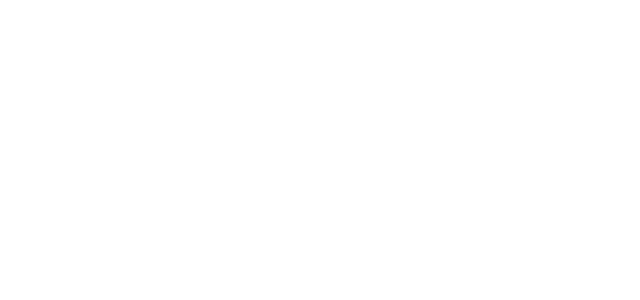
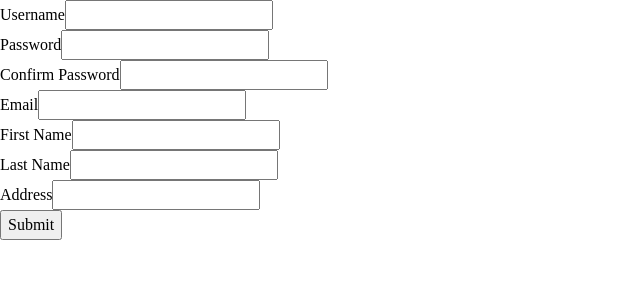
Before and after one commit to ABeanIRL/Project02, a React (Vite) app in the folder Frontend/: page /restaurant/register in a window 1280 px wide. Before the commit this address had no page. Shown: the top 300 px of the page, without its empty margins (0-640 px from the left). Built offline with nearby package versions, Linux system fonts and the light colour scheme.

Commit message:
Login and Register and MyOrders frontend stubs
They are all half-implemented pending me/bach getting the login tokens fully implemented

```diff
--- a/Frontend/src/App.jsx
+++ b/Frontend/src/App.jsx
@@ -9,6 +9,7 @@
 import Homepage from './pages/restaurant/Homepage';
 import NewOrder from './pages/restaurant/NewOrder';
 import MyOrders from './pages/restaurant/MyOrders';
+import Register from "./pages/restaurant/Register";
 
 const App = () => {
   return (
@@ -18,6 +19,7 @@
         <Route path='/tracking' element={<TrackingHome />} />
         <Route path='/restaurant' element={<Homepage />} />
         <Route path='/restaurant/login' element={<Login />} />
+        <Route path='/restaurant/register' element={<Register />} />
         <Route path='/restaurant/order' element={<NewOrder />} />
         <Route path='/restaurant/myOrders' element={<MyOrders />} />
       </Routes>
--- a/Frontend/src/components/RestaurantHeader.jsx
+++ b/Frontend/src/components/RestaurantHeader.jsx
@@ -39,6 +39,9 @@
         >
           Gustosa
         </Typography>
+        <Button color="inherit" href="/restaurant/register">
+        Register
+        </Button>
         <Button color="inherit" href="/restaurant/login">
           Login
         </Button>
--- a/Frontend/src/pages/restaurant/Login.jsx
+++ b/Frontend/src/pages/restaurant/Login.jsx
@@ -5,9 +5,9 @@
   const navigate = useNavigate();
   const [email, setEmail] = useState("");
   const [password, setPassword] = useState("");
-  const [emailError, setEmailError] = useState("");
+  const [emailError, setEmailError] = useState(false);
   const [emailErrorMessage, setEmailErrorMessage] = useState("");
-  const [passwordError, setPasswordError] = useState("");
+  const [passwordError, setPasswordError] = useState(false);
   const [passwordErrorMessage, setPasswordErrorMessage] = useState("");
 
   const handleSubmit = async (event) => {
@@ -36,7 +36,8 @@
 
   const validateInputs = () => {
     let isValid = true;
-    if (!email || !/\S+@\S+\.\S+/.test(email.value)) {
+    if (!email || !(/\S+@\S+\.\S+/.test(email))) {
+      console.log(email, /\S+@\S+\.\S+/.test(email));
       setEmailError(true);
       setEmailErrorMessage("Please enter a valid email address.");
       isValid = false;
--- a/Frontend/src/pages/restaurant/MyOrders.jsx
+++ b/Frontend/src/pages/restaurant/MyOrders.jsx
@@ -1,13 +1,71 @@
 // import RestaurantHeader from "../../components/RestaurantHeader";
-// import { Box, List, ListItem, Typography, TextField } from "@mui/material/";
+ import { Box, List, ListItem, Typography, TextField } from "@mui/material/";
+ import { useState } from "react";
 // import PropTypes from "prop-types";
 
+//NOW USE THE MENULIST TO DEPLAY ORDER DETAILS SOMEHOW
+
 const MyOrders = () => {
+  const [orderID, setOrderID] = useState("");
+  const [orderDetails, setOrderDetails] = useState(null); // State to store the response data
+  const [error, setError] = useState(null); // State to handle errors
 
+  const handleSubmit = async (event) => {
+    event.preventDefault();
+
+    try {
+      const response = await fetch(
+        "http://localhost:3000/restaurant/register",
+        {
+          headers: { "Content-Type": "application/json" },
+          method: "POST",
+          body: JSON.stringify({ orderID }),
+        }
+      );
+
+      if (response.ok) {
+        const data = await response.json();
+        console.log("Good response received!");
+        setOrderDetails(data);
+      } else {
+        setError("Failed to fetch data");
+      }
+    } catch (error) {
+      console.error("Request failed:", error.message);
+    }
+  };
 
   return (
     <div>
-      <p>My Orders</p>
+      <form onSubmit={handleSubmit}>
+        <div>
+          <p>My Orders</p>
+          <input //order id(?) not username
+              id="orderid"
+              name="orderid"
+              type="text"
+              placeholder="Enter your order ID number here!"
+              required
+              value={orderID}
+              onChange={(e) => setOrderID(e.target.value)}
+            />
+        </div>
+        <button type="submit">Submit</button>
+      </form>
+
+      {error && (
+        <Typography color="error" variant="body1">
+          {error}
+        </Typography>
+      )}
+
+{orderDetails && (
+        <Typography color="error" variant="body1">
+          {orderDetails}
+        </Typography>
+      )}
+
+
     </div>
   );
 };
--- a/Frontend/src/pages/restaurant/Register.jsx
+++ b/Frontend/src/pages/restaurant/Register.jsx
@@ -5,10 +5,19 @@
   const navigate = useNavigate();
   const [email, setEmail] = useState("");
   const [password, setPassword] = useState("");
-  const [emailError, setEmailError] = useState("");
+  const [confirmPassword, setConfirmPassword] = useState("");
+  const [username, setUsername] = useState("");
+  const [firstname, setFirstname] = useState("");
+  const [lastname, setLastname] = useState("");
+  const [address, setAddress] = useState("");
+  const [emailError, setEmailError] = useState(false);
   const [emailErrorMessage, setEmailErrorMessage] = useState("");
-  const [passwordError, setPasswordError] = useState("");
+  const [passwordError, setPasswordError] = useState(false);
   const [passwordErrorMessage, setPasswordErrorMessage] = useState("");
+  const [confirmPasswordError, setConfirmPasswordError] = useState(false);
+  const [confirmPasswordErrorMessage, setConfirmPasswordErrorMessage] = useState("");
+  const [usernameError, setUsernameError] = useState(false);
+  const [usernameErrorMessage, setUsernameErrorMessage] = useState("");
 
   const handleSubmit = async (event) => {
     event.preventDefault();
@@ -16,14 +25,14 @@
     if (!validateInputs()) {
       return;
     }
-//wapofafpoi
+
     try {
       const response = await fetch(
         "http://localhost:3000/restaurant/register",
         {
           headers: { "Content-Type": "application/json" },
           method: "POST",
-          body: JSON.stringify({ email, password }),
+          body: JSON.stringify({ email, password, confirmPassword, username, firstname, lastname, address }),
         }
       );
 
@@ -35,9 +44,10 @@
     }
   };
 
+  // STILL WORK TO DO ON THIS
   const validateInputs = () => {
     let isValid = true;
-    if (!email || !/\S+@\S+\.\S+/.test(email.value)) {
+    if (!email || !/\S+@\S+\.\S+/.test(email)) {
       setEmailError(true);
       setEmailErrorMessage("Please enter a valid email address.");
       isValid = false;
@@ -54,22 +64,32 @@
       setPasswordError(false);
       setPasswordErrorMessage("");
     }
+
+    if (!username || password == username) {
+      setUsernameError(true);
+      setUsernameErrorMessage("Username and password must be different.");
+      isValid = false;
+    } else {
+      setPasswordError(false);
+      setPasswordErrorMessage("");
+    }
     return isValid;
   };
 
   return (
     <form onSubmit={handleSubmit}>
       <div>
-        <label htmlFor="email">Email</label>
+        <label htmlFor="username">Username</label>
         <input
-          id="email"
-          name="email"
-          type="email"
+          id="username"
+          name="username"
+          type="username"
           required
-          value={email}
-          onChange={(e) => setEmail(e.target.value)}
+          value={username}
+          onChange={(e) => setUsername(e.target.value)}
         />
-        {emailError && <p style={{ color: "red" }}>{emailErrorMessage}</p>}
+        {/* if username is not unique */}
+        {usernameError && <p style={{ color: "red" }}>{usernameErrorMessage}</p>}
       </div>
       <div>
         <label htmlFor="password">Password</label>
@@ -85,8 +105,74 @@
           <p style={{ color: "red" }}>{passwordErrorMessage}</p>
         )}
       </div>
+      <div>
+        <label htmlFor="confirmPassword">Confirm Password</label>
+        <input
+          id="confirmPassword"
+          name="confirmPassword"
+          type="password"
+          required
+          value={confirmPassword}
+          onChange={(e) => setConfirmPassword(e.target.value)}
+        />
+        {confirmPasswordError && (
+          <p style={{ color: "red" }}>{confirmPasswordErrorMessage}</p>
+        )}
+      </div>
+      <div>
+        <label htmlFor="email">Email</label>
+        <input
+          id="email"
+          name="email"
+          type="email"
+          required
+          value={email}
+          onChange={(e) => setEmail(e.target.value)}
+        />
+        {emailError && <p style={{ color: "red" }}>{emailErrorMessage}</p>}
+      </div>
+      <div>
+        <label htmlFor="firstname">First Name</label>
+        <input
+          id="firstname"
+          name="firstname"
+          type="text"
+          required
+          value={firstname}
+          onChange={(e) => setFirstname(e.target.value)}
+        />
+      </div>
+      <div>
+        <label htmlFor="lastname">Last Name</label>
+        <input
+          id="lastname"
+          name="lastname"
+          type="text"
+          required
+          value={lastname}
+          onChange={(e) => setLastname(e.target.value)}
+        />
+      </div>
+      <div>
+        <label htmlFor="address">Address</label>
+        <input
+          id="address"
+          name="address"
+          type="text"
+          required
+          value={address}
+          onChange={(e) => setAddress(e.target.value)}
+        />
+      </div>
       <button type="submit">Submit</button>
     </form>
+    //JACOB YOUR JOB IS TO COPY AND PASTE THE FIELDS BELOW SO THAT THE REGISTER PAGE HAS
+// EMAIL
+// USERNAME
+// PASSWORD
+// FIRSTNAME
+// LASTNAME
+// ADDRESS
   );
 };
 
```
Also changed, not shown: Frontend/src/pages/restaurant/bee.txt (deleted).
